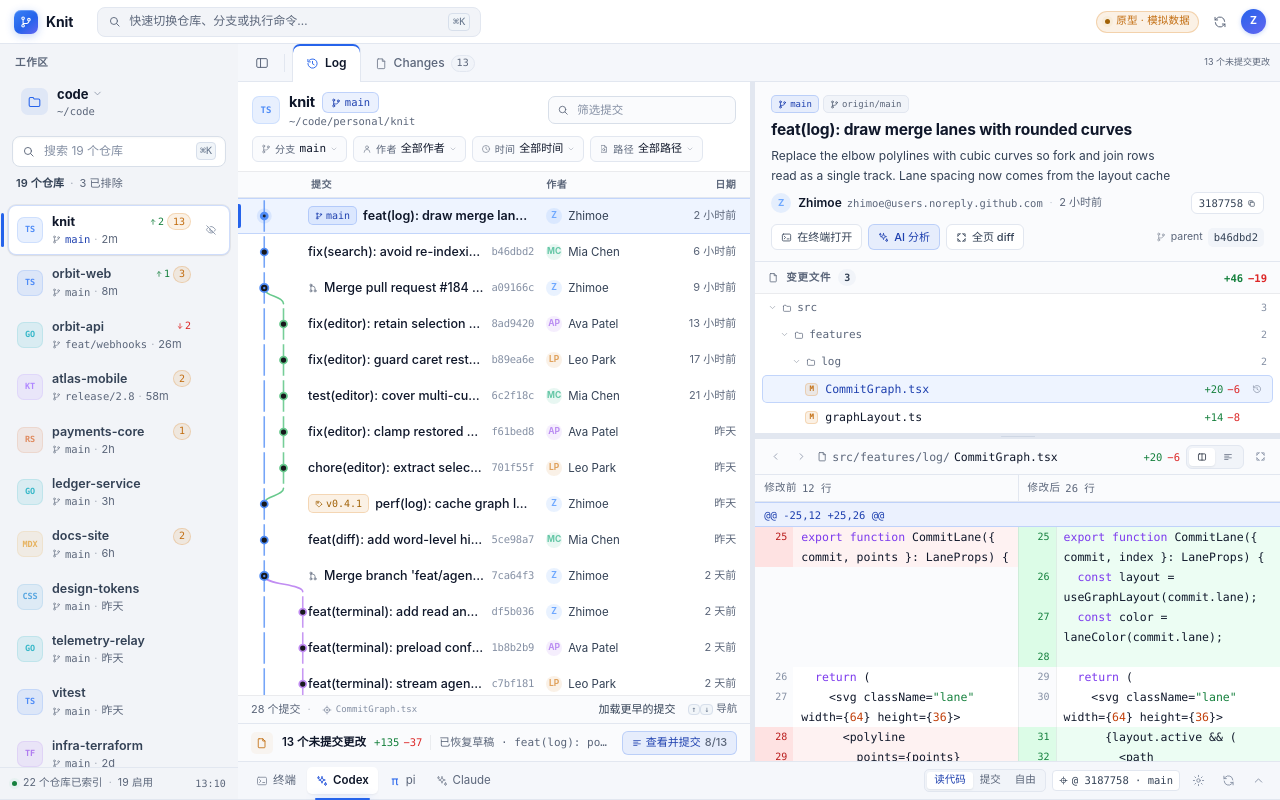
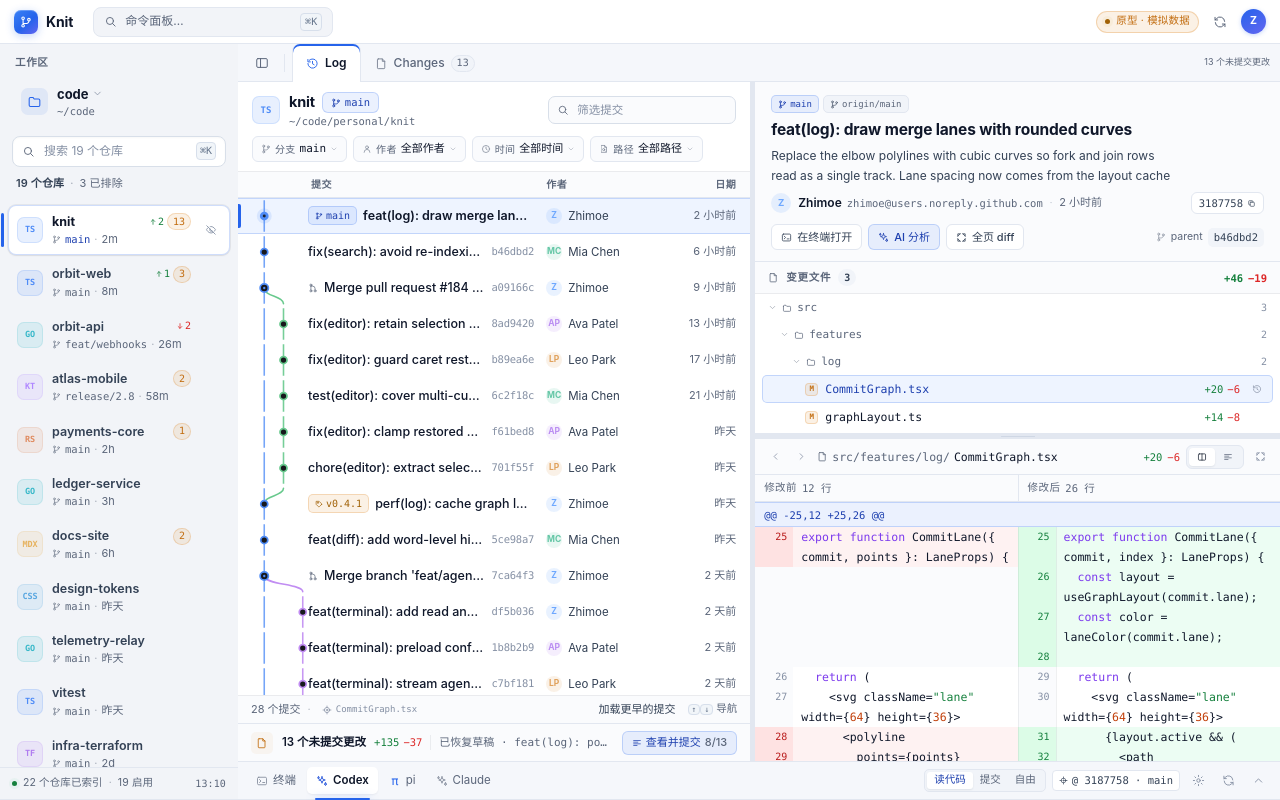
Before and after one commit to zhimoe/knit, a plain HTML site: page knit-prototype/index.html in a window 1280 px wide. Drawn offline with Linux system fonts and the light colour scheme.

Commit message:
fix(ui): 顶栏命令面板条弹性自适应宽度并补齐嵌套仓库标签样式

```diff
--- a/knit-prototype/index.html
+++ b/knit-prototype/index.html
@@ -61,7 +61,7 @@
       </div>
       <button class="cmdbar" id="cmdSearch" type="button" title="快速跳转与命令（⌘K）">
         <svg class="ic"><use href="#i-search"></use></svg>
-        <span class="cmdbar-text">快速切换仓库、分支或执行命令…</span>
+        <span class="cmdbar-text">命令面板…</span>
         <kbd>⌘K</kbd>
       </button>
       <div class="top-right">
--- a/knit-prototype/styles.css
+++ b/knit-prototype/styles.css
@@ -2861,9 +2861,11 @@ kbd {
 .brand-name { font-size: 14px; font-weight: 700; color: var(--text); letter-spacing: -0.01em; }
 .brand-sub { font-size: 11px; color: var(--muted); border-left-color: var(--line); }
 .cmdbar {
-  width: clamp(240px, 30vw, 400px);
+  flex: 0 1 240px;
+  min-width: 132px;
+  width: auto;
   height: 30px;
-  margin-left: 12px;
+  margin-left: 8px;
   padding: 0 10px;
   background: var(--surface-sidebar);
   border: 1px solid var(--line);
--- a/web/src/shell.ts
+++ b/web/src/shell.ts
@@ -59,7 +59,7 @@ export const shellHtml = `
       </div>
       <button class="cmdbar" id="cmdSearch" type="button" data-action="open-commands" data-popover-trigger title="命令面板（⌘K）：Rebase / Reset / Force Push / Worktree">
         <svg class="ic"><use href="#i-command"></use></svg>
-        <span class="cmdbar-text">命令面板：Rebase / Reset / Force Push / Worktree…</span>
+        <span class="cmdbar-text">命令面板…</span>
         <kbd>⌘K</kbd>
       </button>
       <div class="top-right">
--- a/web/src/styles/app.css
+++ b/web/src/styles/app.css
@@ -3318,15 +3318,30 @@ kbd {
 .brand-name { font-size: 14px; font-weight: 700; color: var(--text); letter-spacing: -0.01em; }
 .brand-sub { font-size: 11px; color: var(--muted); border-left-color: var(--line); }
 .cmdbar {
-  width: clamp(240px, 30vw, 400px);
+  flex: 0 1 240px;
+  min-width: 132px;
+  width: auto;
   height: 30px;
-  margin-left: 12px;
+  margin-left: 8px;
   padding: 0 10px;
   background: var(--surface-sidebar);
   border: 1px solid var(--line);
   border-radius: 8px;
   color: var(--muted);
 }
+.nested-repo-tag {
+  font-size: 10px;
+  padding: 1px 6px;
+  border-radius: 4px;
+  background: var(--panel-2);
+  border: 1px solid var(--line);
+  color: var(--muted);
+  white-space: nowrap;
+  flex: none;
+}
+.diff-empty strong { font-size: 13px; color: var(--text-soft); font-weight: 600; }
+.diff-empty span { font-size: 12px; color: var(--muted); max-width: 380px; line-height: 1.6; text-align: center; }
+.diff-empty code { font-family: var(--mono); font-size: 11px; background: var(--panel-2); padding: 1px 4px; border-radius: 4px; color: var(--text-soft); }
 .cmdbar:hover {
   border-color: var(--line-strong);
   background: var(--panel-2);
```
